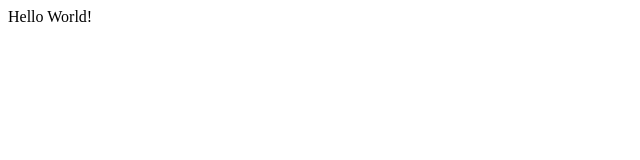
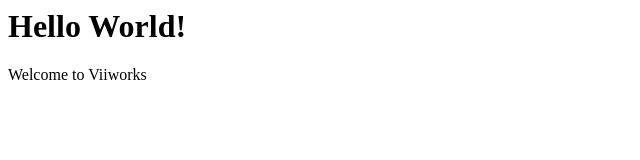
Before and after one commit to izamarasigan/project1, a plain HTML site: page index.html in a window 1280 px wide. Shown: the whole page, without its empty margins (0-640 px from the left). Drawn offline with Linux system fonts and the light colour scheme.

Commit message:
Add more Description to index

```diff
--- a/index.html
+++ b/index.html
@@ -1,8 +1,9 @@
 <html>
-<head>
-	<title></title>
-</head>
-<body>
-	<p>Hello World!</p>
-</body>
+	<head>
+		<title></title>
+	</head>
+	<body>
+		<h1>Hello World!</h1>
+		<p>Welcome to Viiworks</p>
+	</body>
 </html>
```
